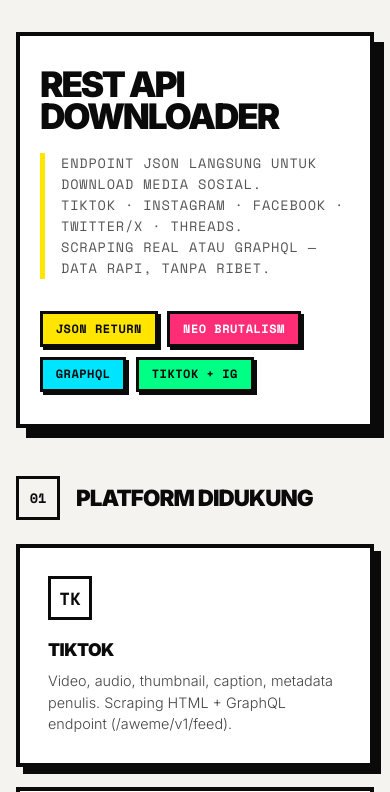
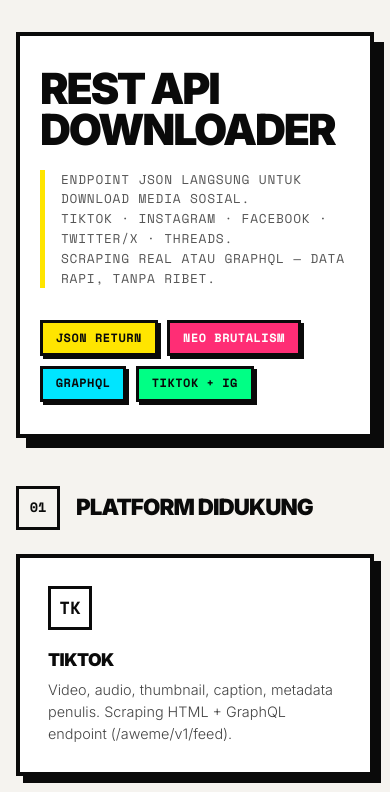
Before and after one commit to SanzzAza/rest-downloader, a website: page index.html in a window 390 px wide. Shown: the top 792 px of the page. Drawn offline with nearby package versions, Linux system fonts and the light colour scheme.

Commit message:
fix: hero overflow, word-break, responsive mobile

```diff
--- a/css/style.css
+++ b/css/style.css
@@ -41,6 +41,7 @@ body {
   margin-bottom: 3rem;
   box-shadow: 10px 10px 0 var(--ink);
   position: relative;
+  overflow: hidden;
 }
 
 .hero::after {
@@ -54,23 +55,26 @@ body {
 
 .hero h1 {
   font-weight: 900;
-  font-size: clamp(2.2rem, 9vw, 5.5rem);
-  line-height: 0.92;
-  letter-spacing: -0.06em;
+  font-size: clamp(1.8rem, 11vw, 4.5rem);
+  line-height: 0.95;
+  letter-spacing: -0.05em;
   text-transform: uppercase;
   margin-bottom: 1.25rem;
-  word-break: keep-all;
+  overflow-wrap: break-word;
+  word-break: break-word;
 }
 
 .hero .sub {
   font-family: 'Space Mono', monospace;
-  font-size: 0.85rem;
+  font-size: 0.8rem;
   text-transform: uppercase;
   letter-spacing: 0.06em;
   color: #555;
   border-left: 5px solid var(--accent);
   padding-left: 1rem;
-  max-width: 560px;
+  max-width: 100%;
+  overflow-wrap: break-word;
+  word-break: break-word;
 }
 
 /* --- BADGES --- */
```
